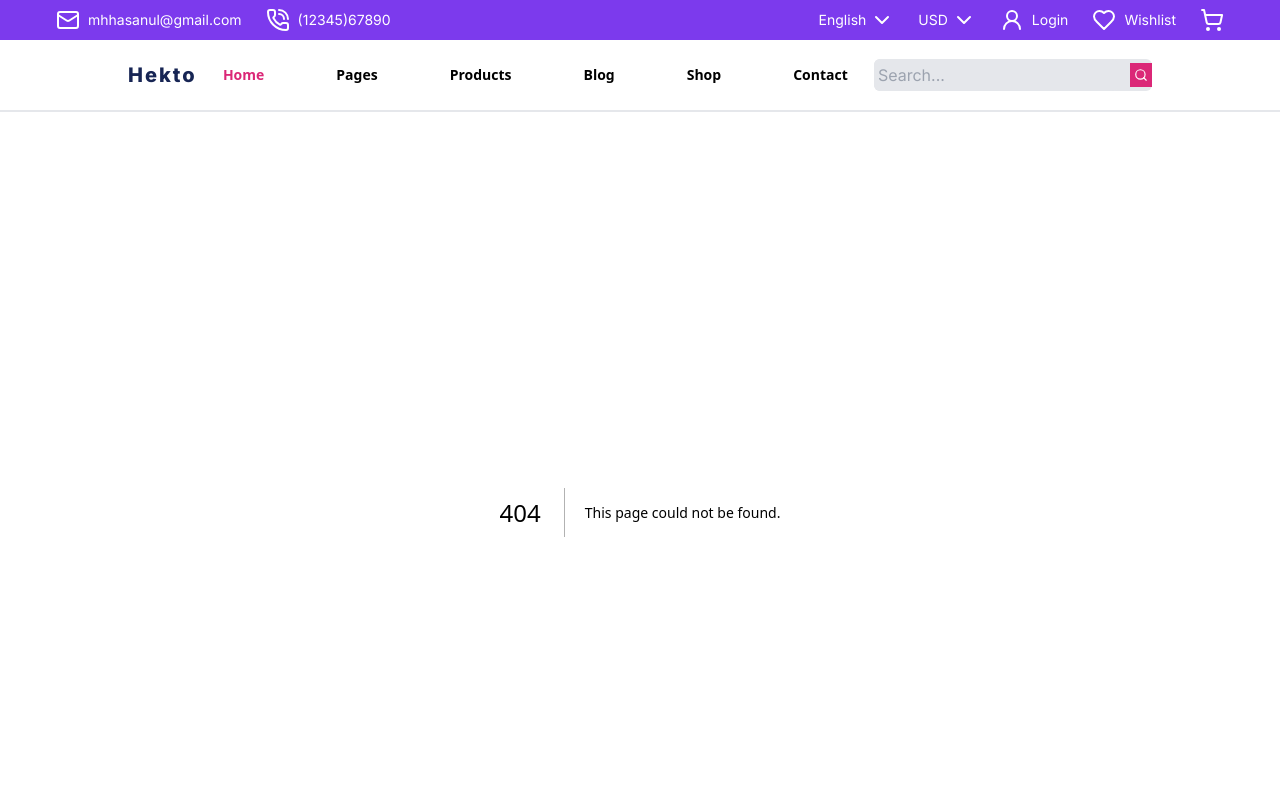
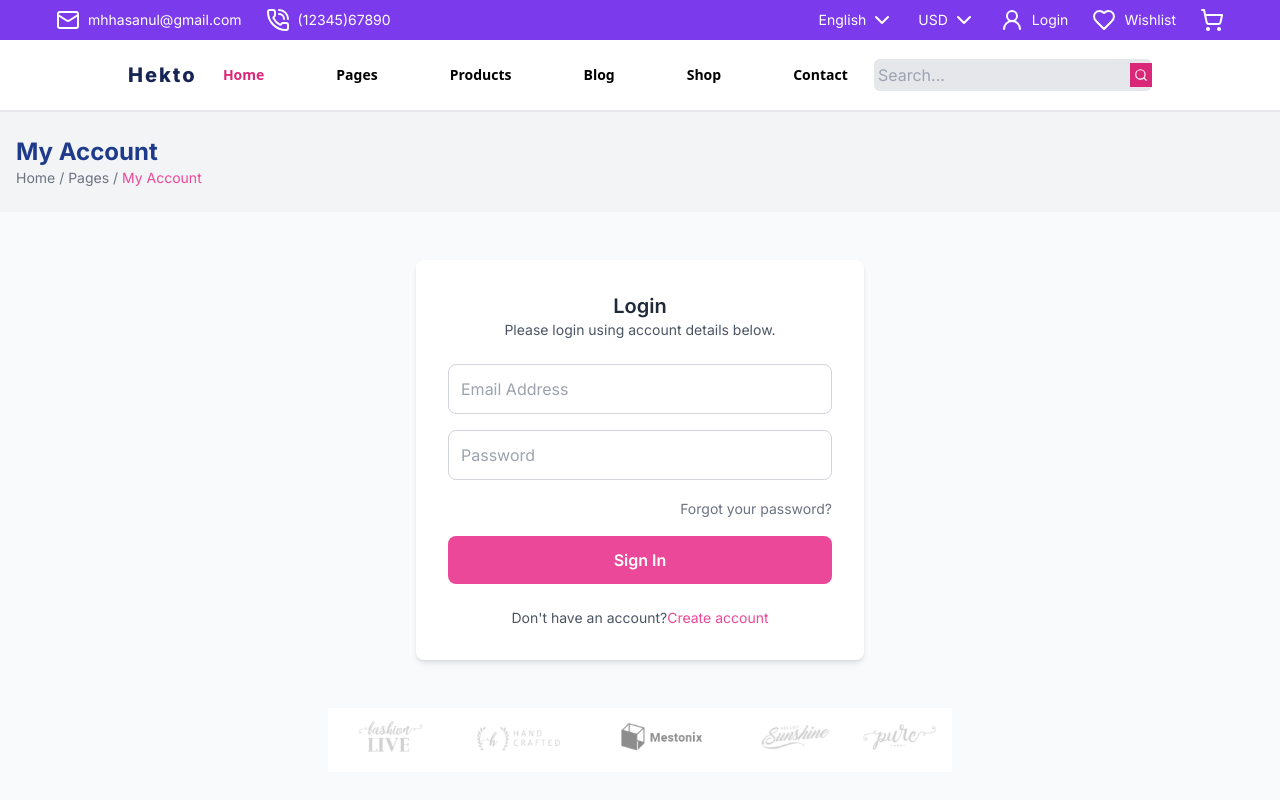
Before and after one commit to RahatBano58/Hackathon-Figma, a Next.js app: page /myAccount in a window 1280 px wide. Before the commit this address had no page. Shown: the top 800 px of the page. Built offline with nearby package versions, Linux system fonts and the light colour scheme.

Commit message:
Add files via upload

```diff
--- /dev/null
+++ b/src/app/myAccount/page.tsx
@@ -0,0 +1,74 @@
+import Image from "next/image";
+
+export default function MyAccount() {
+  return (
+    <div className="bg-gray-50 min-h-screen">
+      {/* Header */}
+      <header className="bg-gray-100 py-6">
+        <div className="container mx-auto px-4">
+          <h1 className="text-xl sm:text-2xl font-bold text-blue-900">My Account</h1>
+          <p className="text-xs sm:text-sm text-gray-500">
+            Home / Pages / <span className="text-pink-500">My Account</span>
+          </p>
+        </div>
+      </header>
+
+      {/* Main Section */}
+      <main className="container mx-auto px-4 flex flex-col items-center">
+        <div className="bg-white shadow-md rounded-lg p-6 sm:p-8 mt-6 sm:mt-12 max-w-full sm:max-w-md w-full">
+          <h2 className="text-lg sm:text-xl font-semibold text-center text-gray-800">Login</h2>
+          <p className="text-center text-gray-600 text-sm mb-6">
+            Please login using account details below.
+          </p>
+
+          {/* Form */}
+          <form className="space-y-4">
+            <div>
+              <input
+                type="email"
+                placeholder="Email Address"
+                className="w-full border border-gray-300 rounded-lg p-2 sm:p-3 focus:outline-none focus:ring-2 focus:ring-pink-400"
+              />
+            </div>
+            <div>
+              <input
+                type="password"
+                placeholder="Password"
+                className="w-full border border-gray-300 rounded-lg p-2 sm:p-3 focus:outline-none focus:ring-2 focus:ring-pink-400"
+              />
+            </div>
+            <div className="text-right">
+              <a href="#" className="text-xs sm:text-sm text-gray-500 hover:text-pink-500">
+                Forgot your password?
+              </a>
+            </div>
+            <button
+              type="submit"
+              className="bg-pink-500 text-white w-full py-2 sm:py-3 rounded-lg font-semibold hover:bg-pink-600"
+            >
+              Sign In
+            </button>
+          </form>
+
+          <p className="text-center text-gray-600 text-xs sm:text-sm mt-6">
+            Don&apos;t have an account?{""}
+            <a href="#" className="text-pink-500 hover:underline">
+              Create account
+            </a>
+          </p>
+        </div>
+
+        {/* Footer Logos */}
+        <div className="flex justify-center mt-6 sm:mt-12 w-full">
+          <Image
+            src={"/account/logos.png"}
+            alt="logo"
+            width={900}
+            height={1114}
+            className="w-full sm:w-3/4 lg:w-2/4"
+          />
+        </div>
+      </main>
+    </div>
+  );
+}
```
